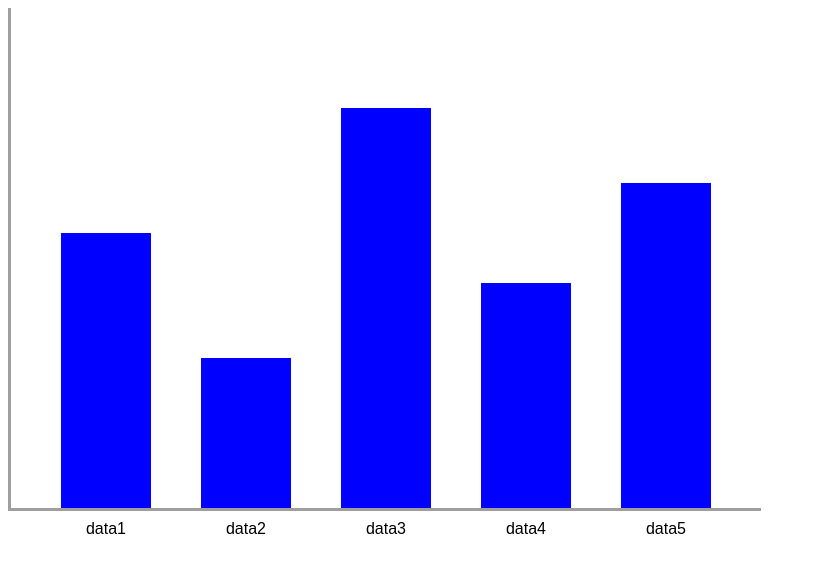
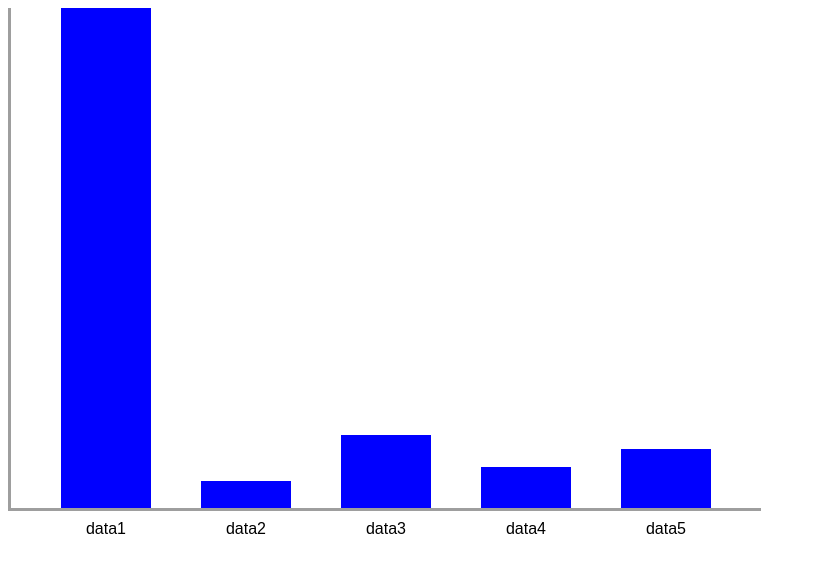
Before and after one commit to RyanJohnson1612/stretch-project-1, a website: page index.html in a window 1280 px wide. Shown: the whole page, without its empty margins (0-816 px from the left). Drawn offline with nearby package versions, Linux system fonts and the light colour scheme.

Commit message:
Fixed formula for calculating height of bar

```diff
--- a/index.html
+++ b/index.html
@@ -13,7 +13,7 @@
 </body>
 <script>
   $(window).ready(() => {
-    drawBarChart([55, 30, 80, 45, 65],
+    drawBarChart([550, 30, 80, 45, 65],
       {
         title: 'bar chart 1',
         xLabel: 'x axis label',
--- a/src/js/main.js
+++ b/src/js/main.js
@@ -3,6 +3,7 @@ const drawBarChart = (data, options, element) => {
   const numItems = data.length;
   const height = options.height;
   const width = options.width;
+  const maxY = getMaxY(data);
   const barWidth = (width/numItems) - options.barOptions.spacing - (options.barOptions.spacing/numItems);
 
   //create bar chart and append to element parameter
@@ -11,17 +12,25 @@ const drawBarChart = (data, options, element) => {
 
   //loop through data parameter and create bars
   for(let i = 0; i < numItems; i++) {
-    createBar(data[i], options.barOptions, height, barWidth, options.dataLabels[i]);
+    let barHeight = (data[i] * 100) / maxY;
+    createBar(options.barOptions, barHeight, barWidth, options.dataLabels[i]);
   }
 }
 
-//creates bar and bar label and appends to chart
-const createBar = (data, options, height, width, label) => {
-  const barHeight = (height / 100) * data;
-
-  let bar = `<div class="bar" style="height:${barHeight}px;width:${width};background-color:${options.color};margin-left:${options.spacing}px">
+//create bar and label and append to chart
+const createBar = (options, height, width, label) => {
+  let bar = `<div class="bar" style="height:${height}%;width:${width};background-color:${options.color};margin-left:${options.spacing}px">
     <div class="bar-label">${label}</div>
   </div>`;
 
   $(bar).appendTo('.inner-chart')
 }
+
+//Find the max value for the y axis
+const getMaxY = (data) => {
+  let largestNum = data.reduce((accumulatedValue, currentValue) => {
+    return Math.max(accumulatedValue, currentValue);
+  });
+
+  return largestNum;
+}
```
